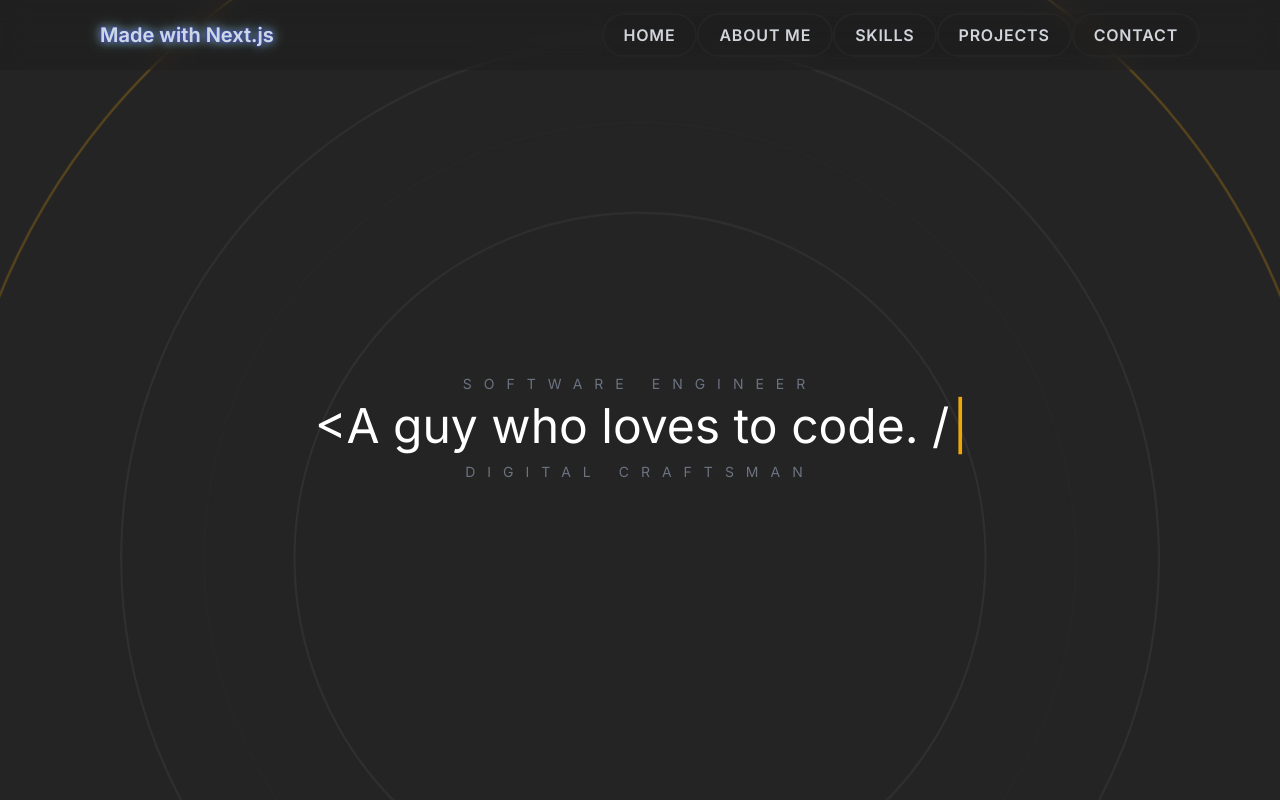
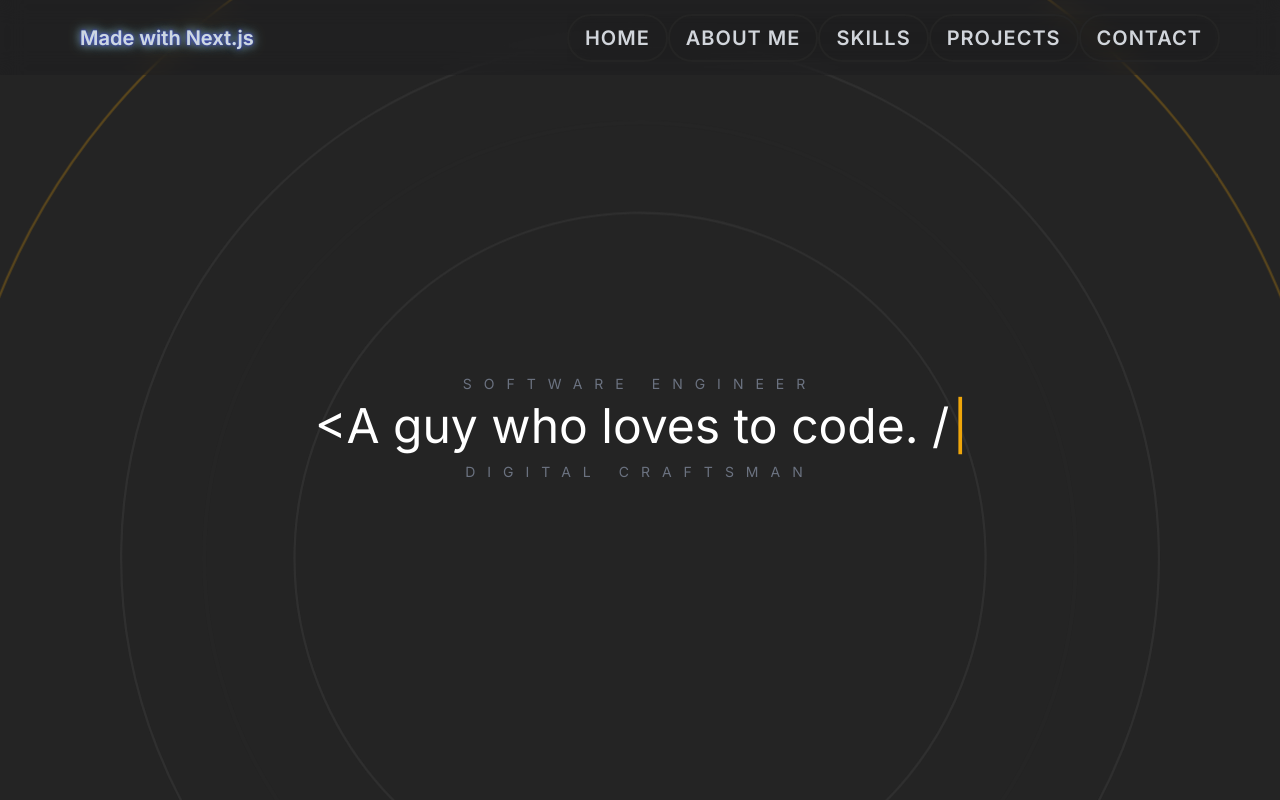
Before and after one commit to MrCyberlord/Portfolio-2.0, a Next.js app: page / in a window 1280 px wide. Shown: the top 800 px of the page. Built offline with nearby package versions, Linux system fonts and the light colour scheme.

Commit message:
Tailwind Edit-5

```diff
--- a/app/globals.css
+++ b/app/globals.css
@@ -10,7 +10,7 @@ body {
   @apply w-screen px-2 py-4 border-2 border-[#242424] rounded-md bg-blue-700 uppercase text-lg font-bold
   tracking-wider text-gray-300 transition-all
 
-  sm:px-5 sm:py-2 sm:text-base sm:font-semibold sm:rounded-full sm:w-auto sm:bg-transparent
+  sm:px-4 sm:py-2 sm:text-[20px] sm:font-semibold sm:rounded-full sm:w-auto sm:bg-transparent
   sm:hover:border-orange-500 sm:hover:text-orange-500
 }
 
--- a/components/main/Navbar.tsx
+++ b/components/main/Navbar.tsx
@@ -19,7 +19,7 @@ const Navbar = () => {
     <div className='w-full h-[70px] fixed top-0 shadow-[#2A0E61]/50
      bg-[#03001417] backdrop-blur-md flex justify-between items-center z-50
 
-      sm:h-[70px] sm:px-20'>
+      sm:h-[75px] sm:px-[60px]'>
 
       <div>
         <h1 className='neon-text font-semibold text-lg px-5 sm:text-xl'>Made with Next.js</h1>
```
